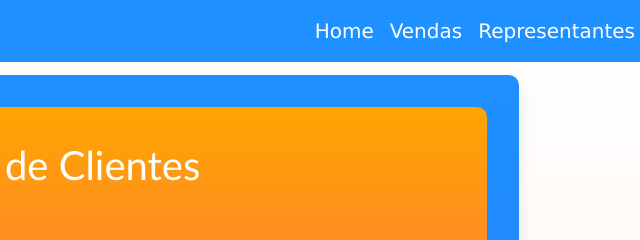
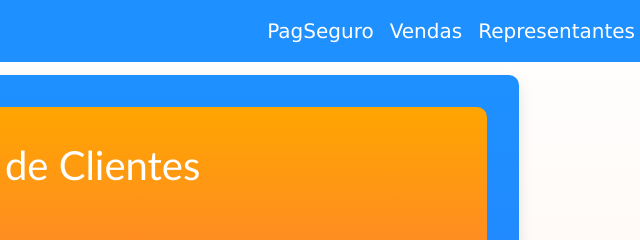
Before and after one commit to compensadosbaixinho/cad_cliente_rep, a plain HTML site: page index.html in a window 1280 px wide. Shown: the top 240 px of the page, 621-1261 px from the left. Drawn offline with nearby package versions, Linux system fonts and the light colour scheme.

Commit message:
Update index.html

```diff
--- a/index.html
+++ b/index.html
@@ -19,7 +19,7 @@
         <div class="collapse navbar-collapse" id="navbarNav">
             <ul class="navbar-nav ml-auto">
                 <li class="nav-item">
-                    <a class="nav-link" href="#">Home</a>
+                    <a class="nav-link" href="https://compensadosbaixinho.github.io/pagseguro">PagSeguro</a>
                 </li>
                 <li class="nav-item">
                     <a class="nav-link" href="https://compensadosbaixinho.github.io/cad_parceiro">Vendas</a>
```
